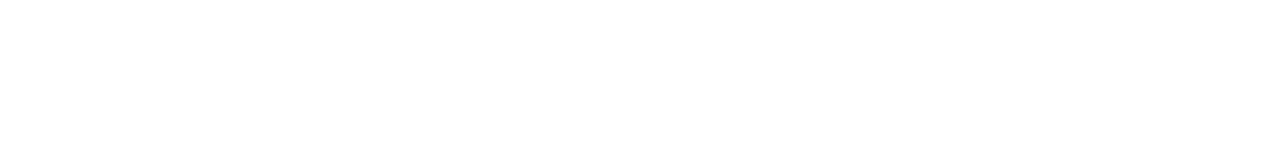
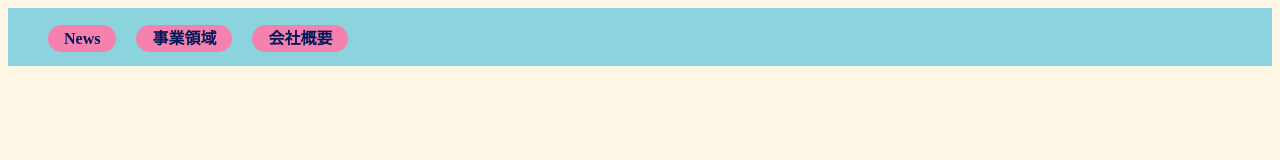
Before and after one commit to GRGSIBERIA/gostar-homepage, a website built with webpack: page index.html in a window 1280 px wide. Built offline with nearby package versions, Linux system fonts and the light colour scheme.

Commit message:
基本的なことを書ける状態にした

```diff
--- a/index.html
+++ b/index.html
@@ -2,16 +2,24 @@
 <html lang="ja">
     <head>
         <meta http-equiv="Content-Type" content="text/html; charset=utf-8" />
-        <script type="text/javascript" src="index.js"></script>
+        <script type="text/javascript" src="./dist/index.js"></script>
         <title>(屋) GO-STAR / index</title>
     </head>
     <body>
-        <nav>
+        <header>
+            <nav>
+                <ul>
+                    <li>News</li>
+                    <li>事業領域</li>
+                    <li>会社概要</li>
+                </ul>
+            </nav>
+        </header>
+        <main>
+            <article>
 
-        </nav>
-        <article>
-
-        </article>
+            </article>
+        </main>
         <footer>
 
         </footer>
--- a/src/common.scss
+++ b/src/common.scss
@@ -0,0 +1,42 @@
+$Primary: #f3d2c1;
+$Secondary: #8bd3dd;
+$Tertiary: #f582ae;
+$Stroke: #001858;
+$Highlight: #fef6e4;
+
+$Background: #fef6e4;
+$Headline: #001858;
+$Paragraph: #172c66;
+$Button: #f582ae;
+$ButtonText: #001858;
+
+body {
+    background-color: $Background;
+    color: $Stroke
+}
+
+nav {
+    background-color: $Secondary;
+    padding-top: 1px;
+    padding-bottom: 1px;
+    align-content: center;
+
+    ul {
+        li {
+            display: inline;
+            margin-right: 1rem;
+            background-color: $Tertiary;
+            margin-top: 1rem;
+            margin-bottom: 1rem;
+            border-radius: 1rem;
+
+            padding-left: 1rem;
+            padding-right: 1rem;
+            padding-top: 0.3rem;
+            padding-bottom: 0.3rem;
+
+            color: $Stroke;
+            font-weight: bolder;
+        }
+    }
+}
--- a/webpack.config.js
+++ b/webpack.config.js
@@ -10,7 +10,7 @@ module.exports = {
     module: {
         rules: [
             {
-                test: /\.css/,
+                test: /\.scss/,
                 use: [
                     // linkタグに出力するローダ
                     "style-loader",
```
